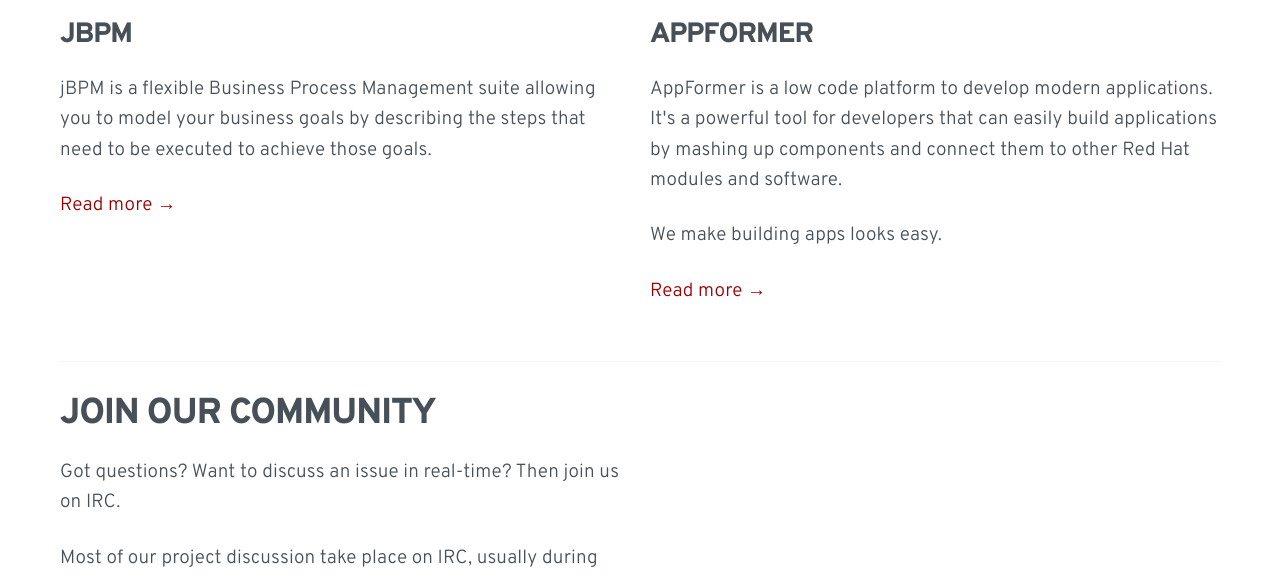
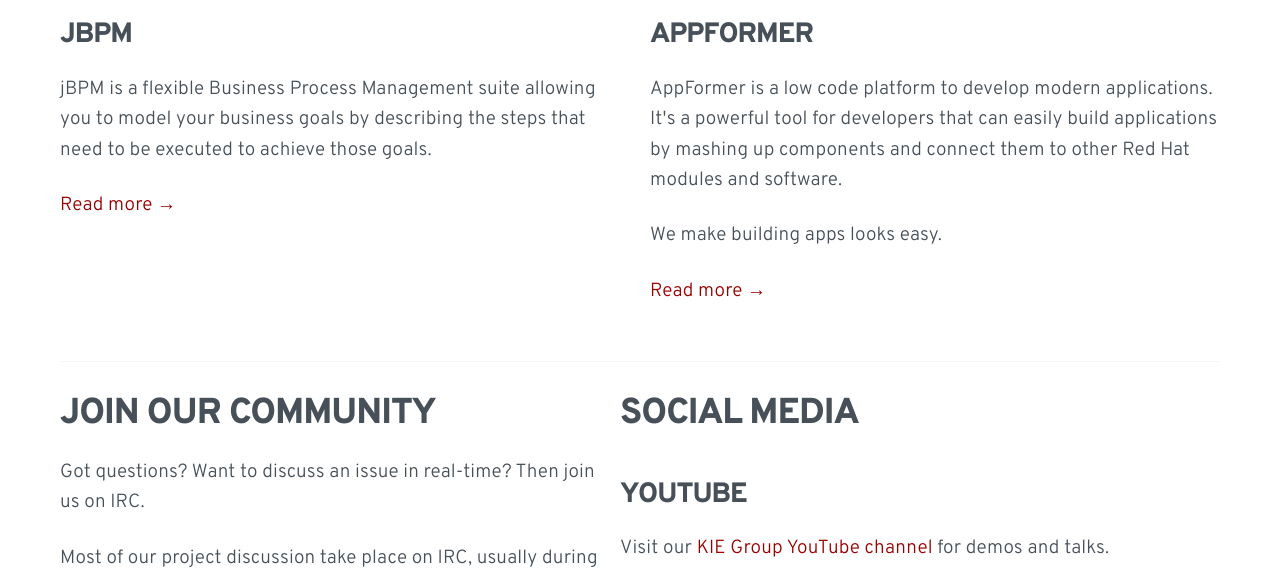
Before and after one commit to lucamolteni/kiegroup-website, a Jekyll site: the page built from index.md, in a window 1280 px wide and 1400 px high, scrolled down 712 px. Shown: the top 577 px of the window. Built offline with Jekyll 4.4.1, drawn with Linux system fonts in a browser that asks for light colours; comment, search, counter and statistics services are not loaded; some of the changed text lies outside the part shown.

Commit message:
New social media - youtube latest video and twitter feed

```diff
--- a/_includes/join-our-community.html
+++ b/_includes/join-our-community.html
@@ -1,8 +1,8 @@
 <div class="join-our-community">
   <hr/>
-  <h2>Join our community</h2>
   <div class="row">
     <div class="column">
+      <h2>Join our community</h2>
       <p>Got questions? Want to discuss an issue in real-time? Then join us on IRC.</p>
       <p>Most of our project discussion take place on IRC, usually during European and American daytime.</p>
       <p>Chat with an IRC client: <a href="http://xchat.org">XChat</a> (Linux), <a href="http://colloquy.info">Colloquy</a> (Mac) and <a href="http://www.mibbit.com">Mibbit</a> (any browser).</p>
@@ -18,6 +18,8 @@
     </div>
 
     <div class="column">
+      <h2>Social Media</h2>
+      {% include youtube-widget.html %}
       {% include twitter-widget.html %}
     </div>
   </div>
--- a/_includes/twitter-widget.html
+++ b/_includes/twitter-widget.html
@@ -1,8 +1,5 @@
-<a
-  class="twitter-timeline"
-  href="https://twitter.com/search?q=%40jbossjbpm%20OR%20%40uberfire_org%20OR%20%40optaplanner%20OR%20%40droolsguvnor%20OR%20%40dashbuilder"
-  data-widget-id="981012996255354880">
-</a>
-<script>
-  !function(d,s,id){var js,fjs=d.getElementsByTagName(s)[0],p=/^http:/.test(d.location)?'http':'https';if(!d.getElementById(id)){js=d.createElement(s);js.id=id;js.src=p+"://platform.twitter.com/widgets.js";fjs.parentNode.insertBefore(js,fjs);}}(document,"script","twitter-wjs");
-</script>
+<h3>Twitter</h3>
+<p>
+  Follow the latest news in Kogito, Drools, jBPM, and OptaPlanner.
+<a class="twitter-timeline" href="https://twitter.com/ivobek/lists/kie-community?ref_src=twsrc%5Etfw">A Twitter List</a> <script async src="https://platform.twitter.com/widgets.js" charset="utf-8"></script>
+</p>
--- /dev/null
+++ b/_includes/youtube-widget.html
@@ -0,0 +1,3 @@
+<h3>Youtube</h3>
+<p>Visit our <a href="https://www.youtube.com/channel/UCUjeymTM-TrwHs36388VRbw/featured">KIE Group YouTube channel</a> for demos and talks.</p>
+<iframe width="600" height="340" src="https://www.youtube.com/embed/videoseries?list=UUUjeymTM-TrwHs36388VRbw" frameborder="0" allowfullscreen></iframe>
```
